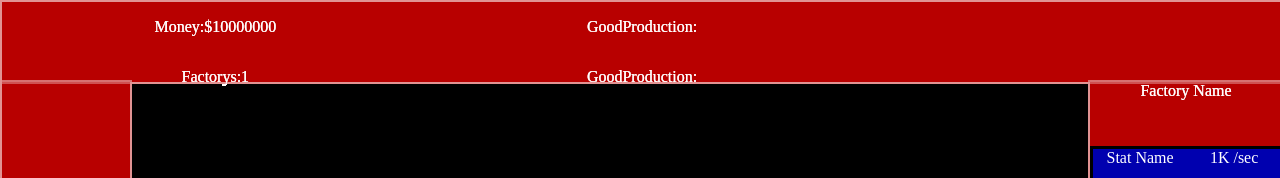
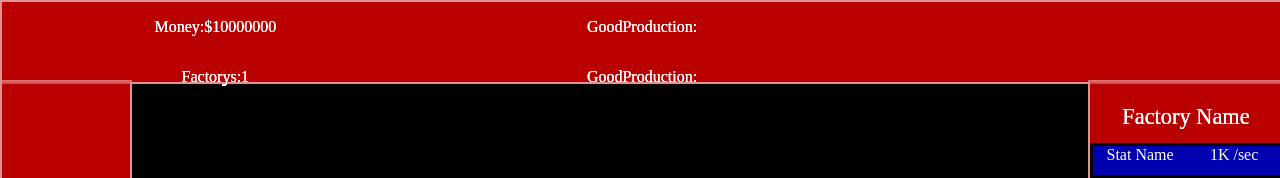
Before and after one commit to RiverDewberry/FBLA_Project, a plain HTML site: page html/game.html in a window 1280 px wide. Shown: the top 178 px of the page. Drawn offline with Linux system fonts and the light colour scheme.

Commit message:
Fixed stiff

```diff
--- a/html/game.html
+++ b/html/game.html
@@ -26,8 +26,8 @@
         </div>
         <div id="SideBarLeft" class="UiBasic"></div>
         <div id="SideBarRight"class="UiBasic" style="width: 15%; left: 85%;">
-            <div id="FactoryName">
-                <label class="TextBase" > Factory Name</label>
+            <div id="FactoryName"style="width: 100%; height: 6%;">
+                <p class="TextBase" style="font-size: 140%;" > Factory Name</p>
             </div>
 
             <div id="StatsBox" class="UpgradeUIBox">
--- a/js/main.js
+++ b/js/main.js
@@ -27,10 +27,10 @@ const display = new Worker("../js/display.js");
 display.postMessage([0, canvas.width, canvas.height]);
 canvasSetup();
 for (let i = 0; i < upgradeData.names.length; i++) {
-    CreateUpgradeUI(upgradeData.names[i]+"",IntToRomanNumeral(21),upgradeData.costs)
+    CreateUpgradeUI(upgradeData.names[i],IntToRomanNumeral(21),upgradeData.costs)
 
 }
-for (let i = 0; i < 10; i++) {
+for (let i = 0; i < 5; i++) {
     CreateStatUI("name",IntToPlaceValue(100000) + "")
 
 }
@@ -144,32 +144,32 @@ function CreateStatUI(SName,Stat) {
 function IntToRomanNumeral (int){
     let output = ""
     let num = int;
-    let temp = int
+    let temp = int;
     for (let i = 0; i < Math.floor(temp/500); i++) {
         output += "D" ;
         num -=500;
     }
-    temp = num
+    temp = num;
     for (let i = 0; i < Math.floor(temp/100); i++) {
         output += "C" ;
         num -=100;
     }
-    temp = num
+    temp = num;
     for (let i = 0; i < Math.floor(temp/50); i++) {
         output += "L" ;
         num -=50;
     }
-    temp = num
+    temp = num;
     for (let i = 0; i < Math.floor(temp/10); i++) {
         output += "X" ;
         num -=10;
     }
-    temp = num
+    temp = num;
     for (let i = 0; i < Math.floor(temp/5); i++) {
         output += "V" ;
         num -=5;
     }
-    temp = num
+    temp = num;
     for (let i = 0; i < Math.floor(temp/1); i++) {
         output += "I" ;
         num -=1;
```
